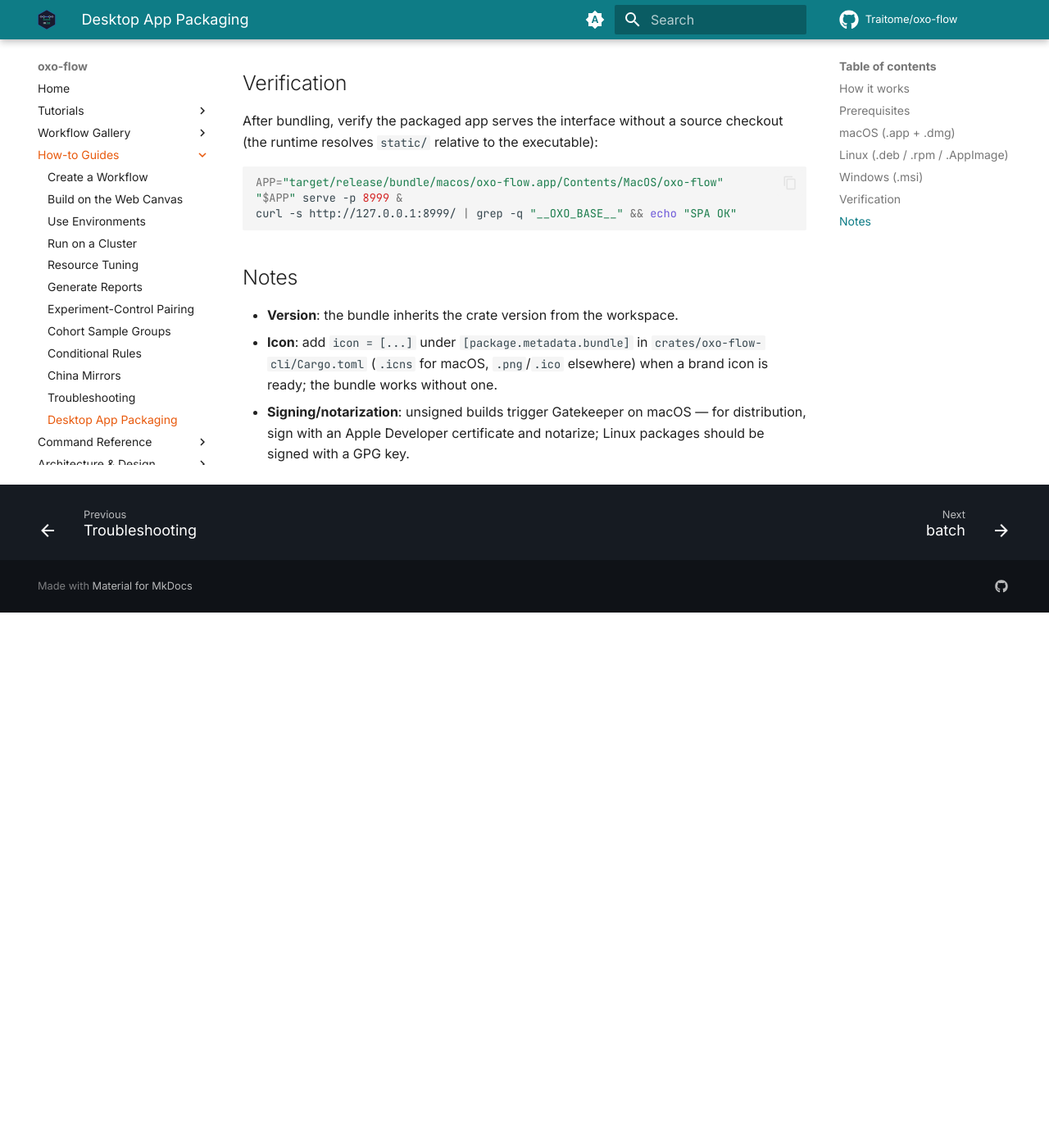
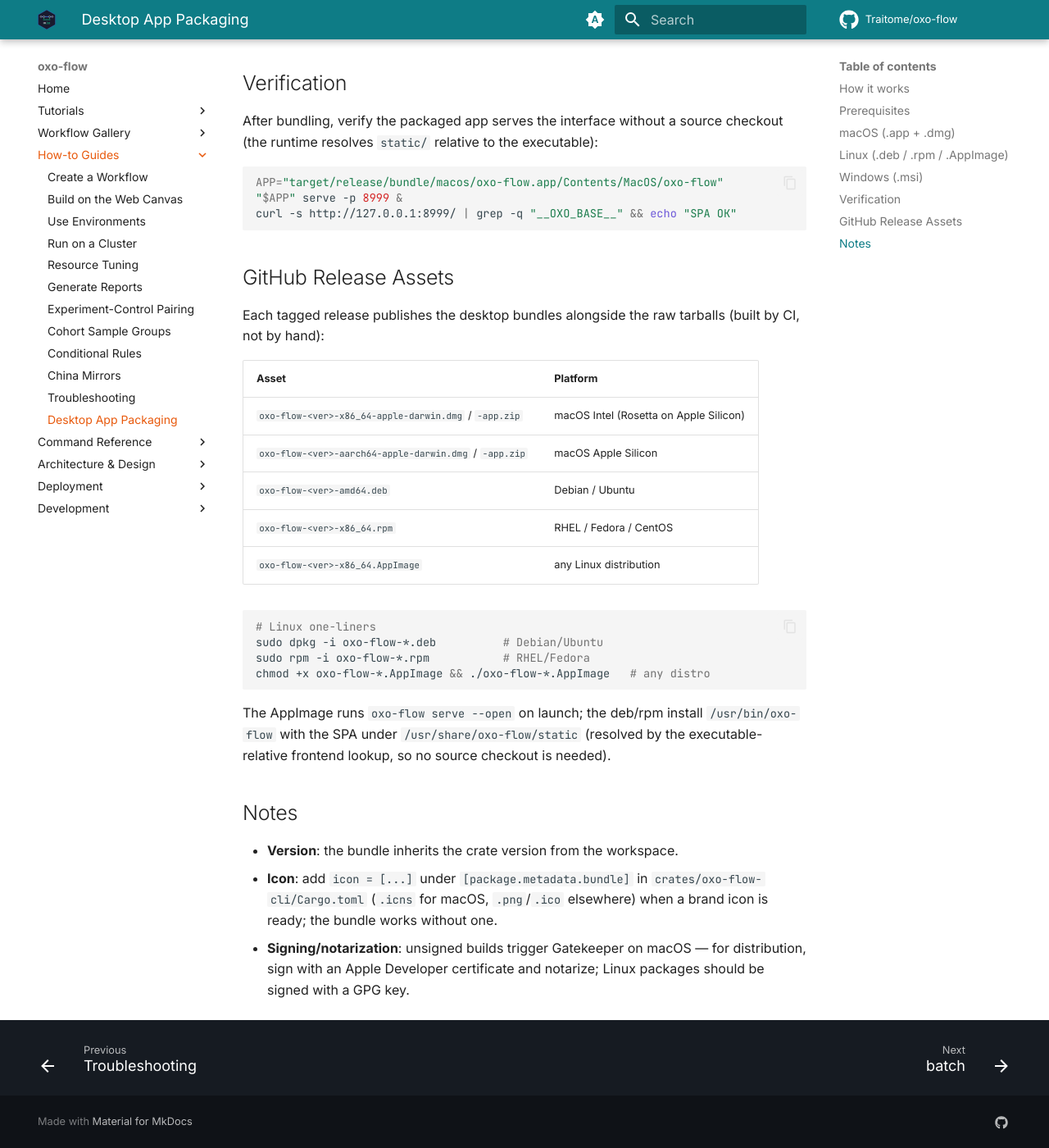
Before and after one commit to Traitome/oxo-flow, an MkDocs documentation site: the page built from docs/guide/src/how-to/desktop-app.md, in a window 1280 px wide and 1400 px high, scrolled down 1534 px. Shown: the whole window at 82% size. Built offline with MkDocs 1.6.1 and Material for MkDocs 9.7.7, drawn with Linux system fonts in a browser that asks for light colours; comment, search, counter and statistics services are not loaded; before the commit the page ends 2281 px from its top, so only the background shows below that.

Commit message:
docs: release asset table for desktop bundles (dmg/deb/rpm/AppImage)

````diff
--- a/docs/guide/src/how-to/desktop-app.md
+++ b/docs/guide/src/how-to/desktop-app.md
@@ -82,6 +82,31 @@ APP="target/release/bundle/macos/oxo-flow.app/Contents/MacOS/oxo-flow"
 curl -s http://127.0.0.1:8999/ | grep -q "__OXO_BASE__" && echo "SPA OK"
 ```
 
+## GitHub Release Assets
+
+Each tagged release publishes the desktop bundles alongside the raw
+tarballs (built by CI, not by hand):
+
+| Asset | Platform |
+|---|---|
+| `oxo-flow-<ver>-x86_64-apple-darwin.dmg` / `-app.zip` | macOS Intel (Rosetta on Apple Silicon) |
+| `oxo-flow-<ver>-aarch64-apple-darwin.dmg` / `-app.zip` | macOS Apple Silicon |
+| `oxo-flow-<ver>-amd64.deb` | Debian / Ubuntu |
+| `oxo-flow-<ver>-x86_64.rpm` | RHEL / Fedora / CentOS |
+| `oxo-flow-<ver>-x86_64.AppImage` | any Linux distribution |
+
+```bash
+# Linux one-liners
+sudo dpkg -i oxo-flow-*.deb          # Debian/Ubuntu
+sudo rpm -i oxo-flow-*.rpm           # RHEL/Fedora
+chmod +x oxo-flow-*.AppImage && ./oxo-flow-*.AppImage   # any distro
+```
+
+The AppImage runs `oxo-flow serve --open` on launch; the deb/rpm install
+`/usr/bin/oxo-flow` with the SPA under `/usr/share/oxo-flow/static`
+(resolved by the executable-relative frontend lookup, so no source
+checkout is needed).
+
 ## Notes
 
 - **Version**: the bundle inherits the crate version from the workspace.
````
